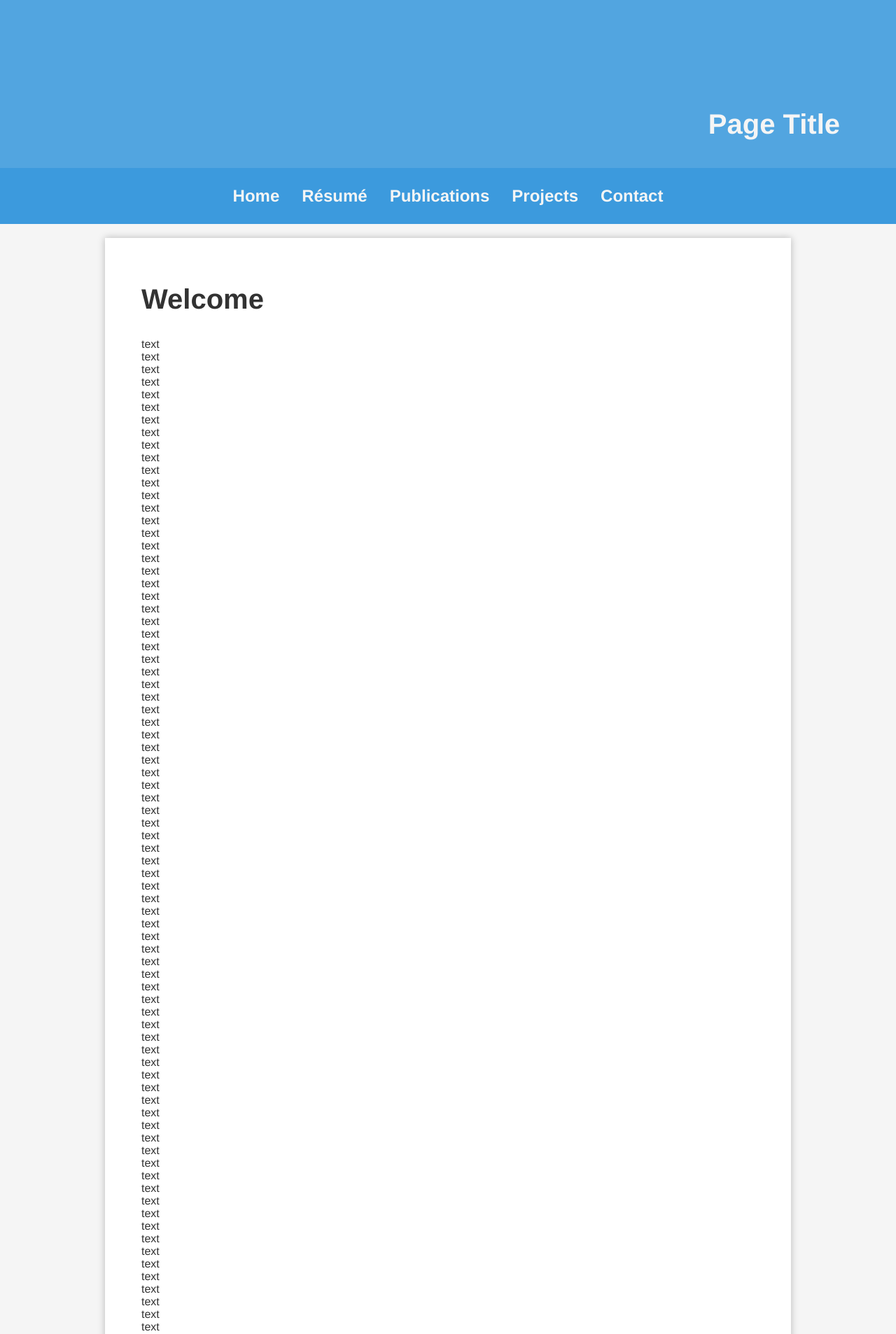
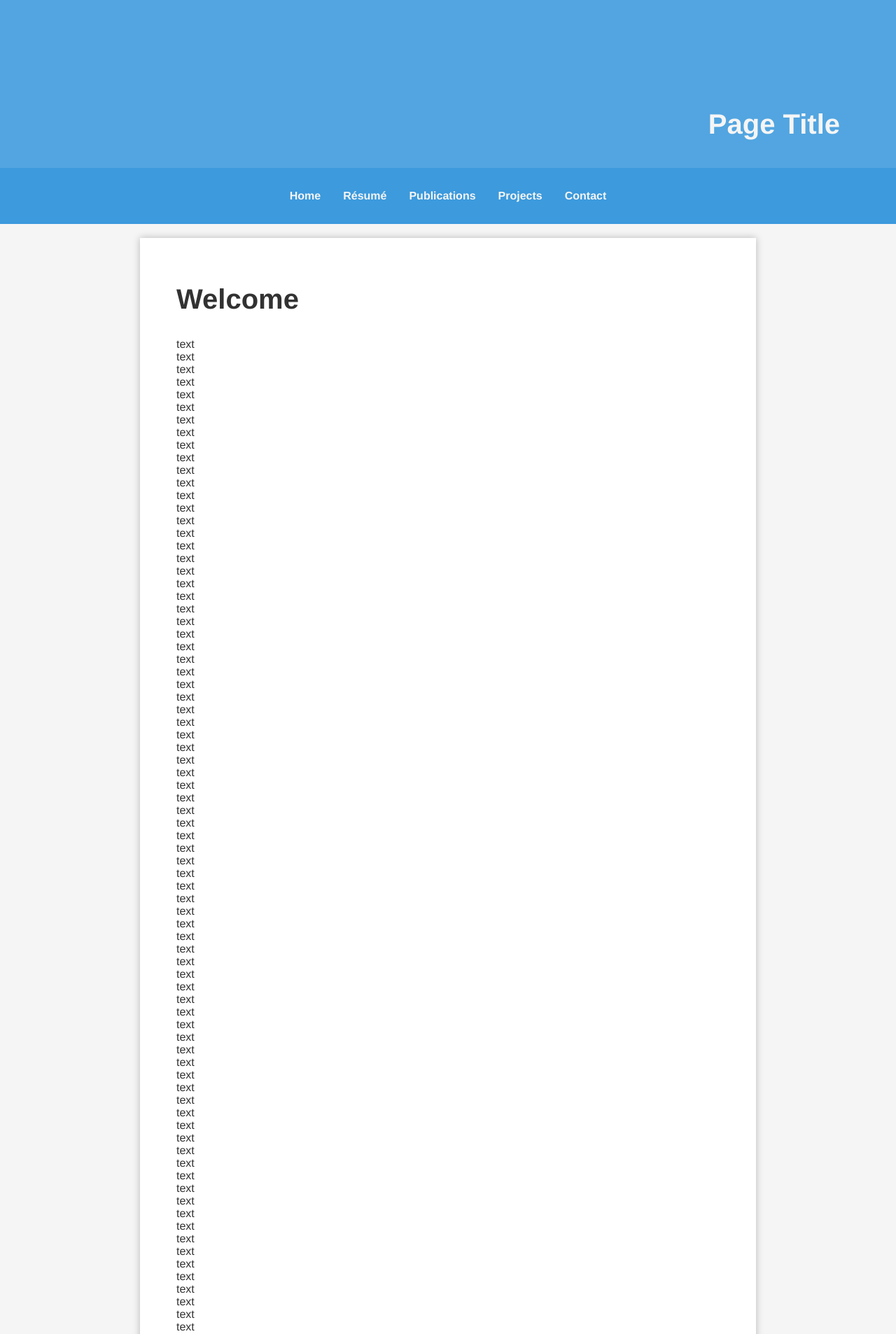
Before and after one commit to dmtveit/dmtveit.github.io, a Jekyll site: the page built from index.html, in a window 1280 px wide. Shown: the top 1906 px of the page at 70% size. Built offline with Jekyll 4.4.1, drawn with Linux system fonts in a browser that asks for light colours.

Commit message:
change units

```diff
--- a/css/main.css
+++ b/css/main.css
@@ -15,7 +15,9 @@
     --color-header-text:var(--color-body-background);
     --color-separator: rgb(200, 200, 200);
     /* width */
-    --width-page: 980px;
+    --width-page: 50wv;
+    --width-page-min: 40rem;
+    --width-page-max: 55rem;
     --width-normal: 980px;
     --width-wide: 100%;
     --width-narrow: 490px;
@@ -141,7 +143,7 @@ header nav ul, footer nav ul {
 }
 header nav ul li, footer nav ul li {
     /* padding around navigation items */
-    margin: var(--nav-item-margin);
+    margin: 0;
 }
 #header-title {
     position: absolute;
@@ -157,6 +159,8 @@ header nav ul li, footer nav ul li {
 main {
     margin: auto;
     width: var(--width-page);
+    min-width: var(--width-page-min);
+    max-width: var(--width-page-max);
 }
 #main-container {
     width: 100%;
@@ -192,10 +196,12 @@ a:hover {
     text-decoration: underline;
 }
 .headerlink {
-    font-size: var(--font-size-medium);
+    font-size: var(--font-size-normal);
     color: var(--color-header-text);
+    margin: 1em;
 }
 .footerlink {
     font-size: var(--font-size-normal);
     color: var(--color-header-text);
+    margin: 1em;
 }
```
